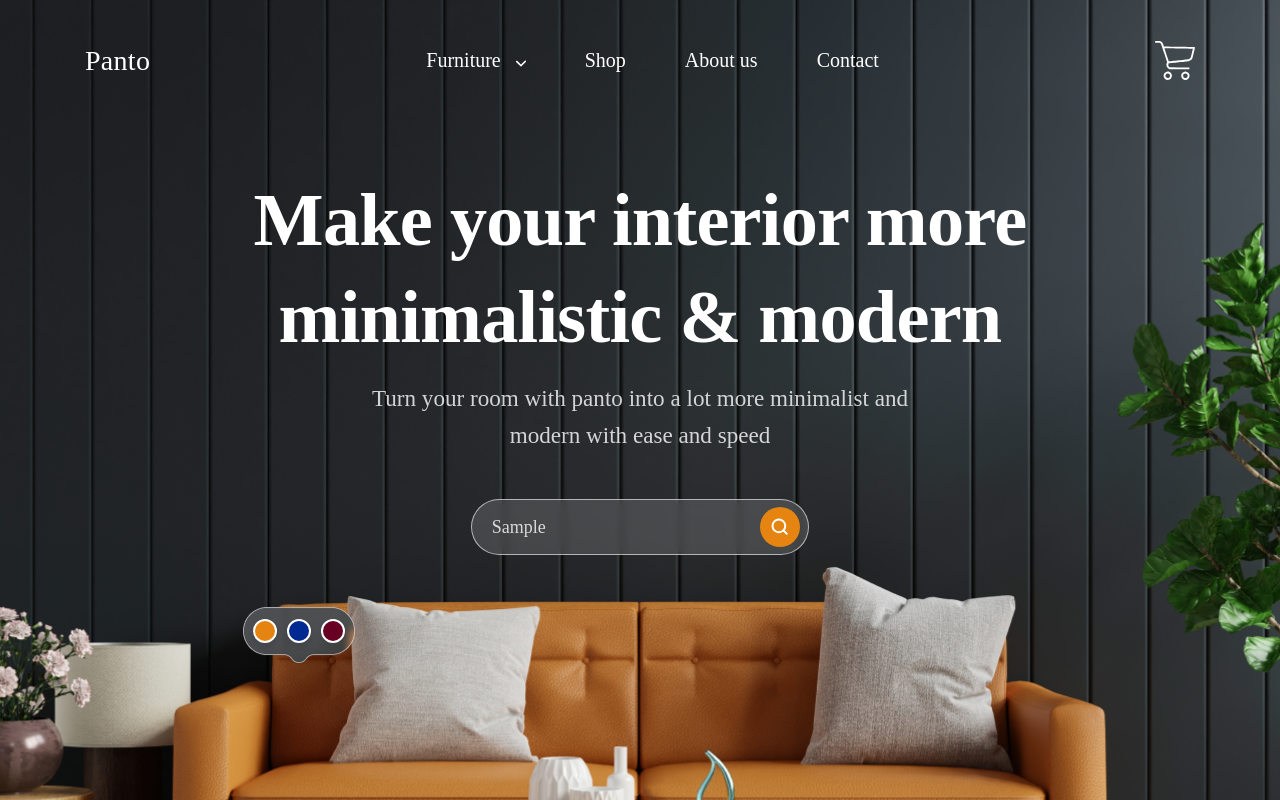
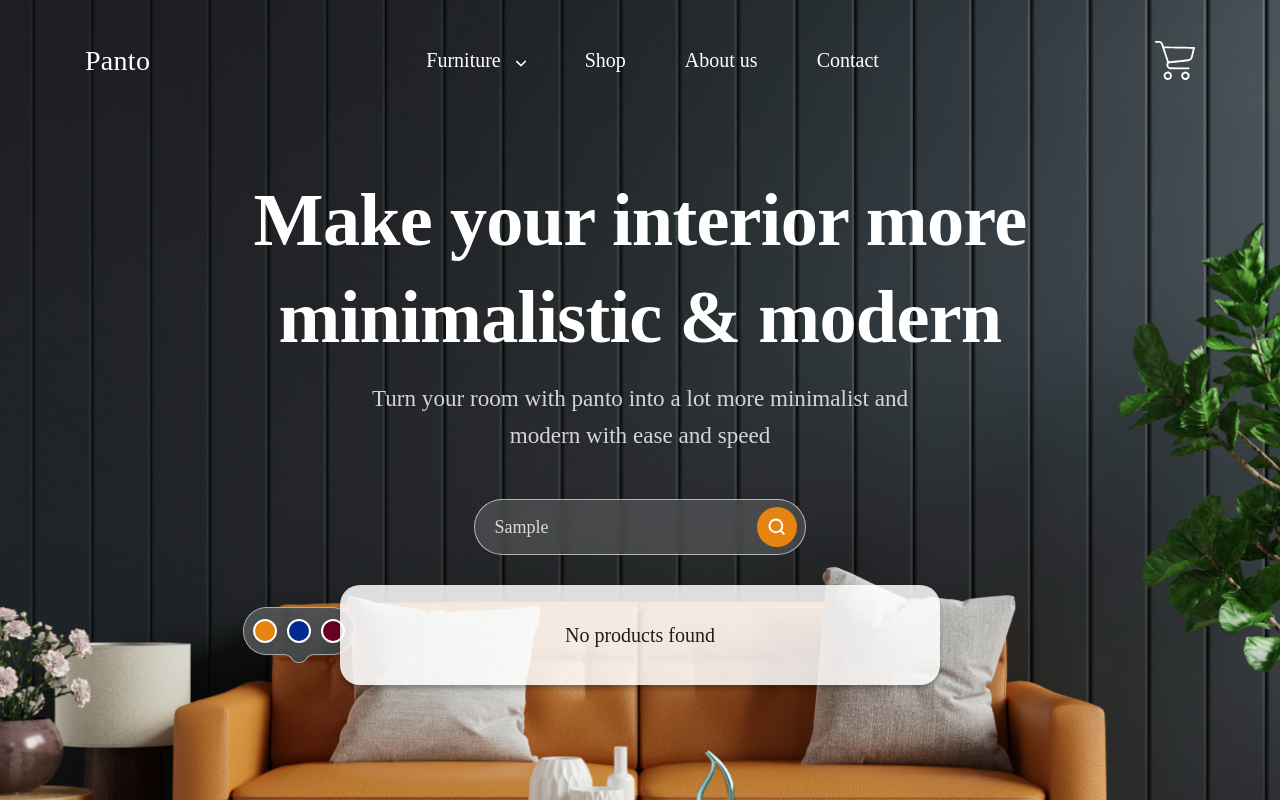
Before and after one commit to BohdanDidukh/furniture, a React (Create React App) app: page / in a window 1280 px wide. Both pictures are taken after typing "Sample" into the empty fields and a click on the button 780 px from the left and 527 px from the top of the page. Shown: the top 800 px of the page. Built offline with nearby package versions, Linux system fonts and the light colour scheme.

Commit message:
Add product search

```diff
--- /dev/null
+++ b/src/components/ProductCardMini/ProductCardMini.module.scss
@@ -0,0 +1,98 @@
+@use "sass:math";
+@import "../../assets/styles/main.scss";
+
+.ProductCardMini {
+  display: flex;
+  flex-direction: row;
+  justify-content: space-between;
+  height: rem(100);
+  margin: rem(20);
+
+  &.fadeIn {
+    opacity: 0;
+    animation: fade-in 0.5s ease-in-out forwards;
+  }
+}
+.ProductCardMini__info {
+  display: flex;
+  flex-direction: row;
+  align-items: center;
+  justify-content: center;
+  gap: rem(30);
+  text-align: left;
+}
+.ProductCardMini__img {
+  width: rem(85);
+  margin-left: auto;
+  margin-right: auto;
+}
+.ProductCardMini__body {
+}
+.ProductCardMini__category {
+  font-family: "Inter";
+  font-style: normal;
+  font-weight: 400;
+  font-size: rem(16);
+  line-height: math.div(20, 16);
+  color: #8d8d8d;
+}
+.ProductCardMini__title {
+  margin: rem(6) 0;
+  font-family: "Inter";
+  font-style: normal;
+  font-weight: 600;
+  font-size: rem(21);
+  line-height: math.div(26, 21);
+  text-transform: capitalize;
+  color: $productColor;
+}
+.ProductCardMini__action {
+  display: flex;
+  flex-direction: row;
+  align-items: center;
+  gap: rem(12);
+}
+.ProductCardMini__price {
+  position: relative;
+  padding-left: rem(10);
+  font-family: "Inter";
+  font-style: normal;
+  font-weight: 600;
+  font-size: rem(21);
+  line-height: math.div(26, 21);
+  color: $productColor;
+  &::before {
+    content: url(../../assets/images/svg/dollar.svg);
+    position: absolute;
+    top: rem(-5);
+    left: rem(-3);
+  }
+}
+.ProductCardMini__button {
+  width: rem(50);
+  height: rem(50);
+  background: $productColor;
+  border-radius: rem(31);
+  color: $productColor;
+}
+
+@media (max-width: 920px) {
+  .ProductCardMini {
+    justify-content: space-around;
+  }
+  .ProductCardMini__action {
+    display: none;
+  }
+  .ProductCardMini__info {
+    justify-content: space-between;
+  }
+}
+
+@keyframes fade-in {
+  0% {
+    opacity: 0;
+  }
+  100% {
+    opacity: 1;
+  }
+}
--- /dev/null
+++ b/src/components/ProductCardMini/ProductCardMini.tsx
@@ -0,0 +1,50 @@
+import React, { FC } from "react";
+
+import { Product } from "../../interfaces/Product";
+
+import styles from "./ProductCardMini.module.scss";
+
+interface ProductCardMiniProps {
+  product: Product;
+}
+
+const ProductCardMini: FC<ProductCardMiniProps> = ({ product }) => (
+  <div className={styles.ProductCardMini} key={product.id}>
+    <div className={styles.ProductCardMini__info}>
+      <img alt="" src={product.image} className={styles.ProductCardMini__img} />
+      <div className={styles.ProductCardMini__body}>
+        <p className={styles.ProductCardMini__category}>
+          {product.category.name}
+        </p>
+        <p className={styles.ProductCardMini__title}>{product.name}</p>
+      </div>
+    </div>
+    <div className={styles.ProductCardMini__action}>
+      <p className={styles.ProductCardMini__price}>{product.price}</p>
+      <button className={styles.ProductCardMini__button}>
+        <svg
+          width="21"
+          height="20"
+          viewBox="0 0 21 20"
+          fill="none"
+          xmlns="http://www.w3.org/2000/svg"
+        >
+          <path
+            d="M20.1342 10.2102C20.1342 9.44107 19.5107 8.81756
+                 18.7415 8.81756H11.7782V1.85427C11.7782 1.08512 11.1547
+                  0.461609 10.3856 0.461609C9.61643 0.461609 8.99291 1.08512
+                   8.99291 1.85427V8.81756H2.02962C1.26048 8.81756 0.636963
+                   9.44107 0.636963 10.2102C0.636963 10.9794 1.26048 11.6029
+                   2.02962 11.6029H8.99291V18.5662C8.99291 19.3353 9.61643
+                   19.9588 10.3856 19.9588C11.1547 19.9588 11.7782 19.3353
+                   11.7782 18.5662V11.6029H18.7415C19.5107 11.6029 20.1342
+                   10.9794 20.1342 10.2102Z"
+            fill="white"
+          />
+        </svg>
+      </button>
+    </div>
+  </div>
+);
+
+export default ProductCardMini;
--- a/src/components/Search/Search.module.scss
+++ b/src/components/Search/Search.module.scss
@@ -2,6 +2,13 @@
 @import "../../assets/styles/main.scss";
 
 .Search {
+  display: flex;
+  flex-direction: column;
+  justify-content: center;
+  align-items: center;
+}
+
+.Search__form {
   display: flex;
   justify-content: space-between;
   align-items: center;
@@ -9,7 +16,7 @@
   margin: auto;
   margin-top: rem(45);
   padding: 8px 8px 8px 20px;
-  @include adaptiveValue("width", 345, 300);
+  @include adaptiveValue("width", 345, 260);
   height: rem(56);
   background: rgba(255, 255, 255, 0.15);
   border: 0.861538px solid rgba(255, 255, 255, 0.6);
@@ -17,9 +24,7 @@
   border-radius: 42px;
 }
 .Search__input {
-  flex: none;
-  order: 0;
-  flex-grow: 0;
+  width: rem(170);
   font-family: "Gilroy";
   font-weight: 400;
   font-size: rem(18);
@@ -39,6 +44,7 @@
   display: flex;
   padding: rem(11);
   gap: rem(10);
+  left: 0;
   width: rem(40);
   height: rem(40);
   background: $accentColor;
@@ -49,3 +55,67 @@
   height: rem(18);
   background: none;
 }
+.Search__results {
+  @include adaptiveValue("width", 650, 300);
+  max-height: rem(400);
+  margin-top: rem(30);
+  overflow: auto;
+  background: rgba(255, 255, 255, 0.85);
+  box-shadow: 0px 4px 4px rgba(0, 0, 0, 0.25);
+  border-radius: 20px;
+  &.fadeIn {
+    opacity: 0;
+    animation: fade-in 0.5s ease-in-out forwards;
+  }
+  &.none {
+    display: none;
+  }
+  overflow-y: scroll;
+  overflow-x: hidden;
+  scrollbar-width: thin;
+  scrollbar-color: #ccc #f5f5f5;
+
+  &::-webkit-scrollbar {
+    width: 10px;
+  }
+
+  &::-webkit-scrollbar-track {
+    border-radius: rem(20);
+    margin: rem(20) 0;
+  }
+
+  &::-webkit-scrollbar-thumb {
+    background-color: #ccc;
+    border-radius: rem(20);
+  }
+
+  &::-webkit-scrollbar-thumb:hover {
+    background-color: #999;
+  }
+}
+.Search__scroll {
+  padding: rem(20) rem(25);
+  width: 100%;
+  height: 100%;
+}
+.Search__error {
+  margin: rem(20);
+  font-size: rem(20);
+  text-align: center;
+}
+@media (max-width: 620px) {
+  .Search__results {
+    max-height: rem(270);
+  }
+}
+
+@keyframes fade-in {
+  0% {
+    opacity: 0;
+    transform: translateY(50px);
+  }
+  100% {
+    opacity: 1;
+    transform: translateY(0px);
+  }
+}
--- a/src/components/Search/Search.tsx
+++ b/src/components/Search/Search.tsx
@@ -1,4 +1,9 @@
-import React, { FC, useState } from "react";
+import React, { FC, useEffect, useState } from "react";
+import { useDispatch, useSelector } from "react-redux";
+
+import { setSearchTerm } from "../../store/slices/productSlice";
+import { RootState } from "../../store/rootReducer";
+import ProductCardMini from "../ProductCardMini/ProductCardMini";
 
 import styles from "./Search.module.scss";
 
@@ -6,13 +11,23 @@ interface SearchProps {}
 
 const Search: FC<SearchProps> = () => {
   const [query, setQuery] = useState("");
+  const searchResult = useSelector(
+    (state: RootState) => state.product.searchResult
+  );
+  const dispatch = useDispatch();
 
   const handleSubmit = (e: React.FormEvent<HTMLFormElement>) => {
     e.preventDefault();
+    dispatch(setSearchTerm(query));
   };
 
+  useEffect(() => {
+    dispatch(setSearchTerm(query));
+  }, [query, dispatch]);
+
   return (
-    <form className={styles.Search} onSubmit={handleSubmit}>
+    <div className={styles.Search}>
+      <form className={styles.Search__form} onSubmit={handleSubmit}>
         <input
           className={styles.Search__input}
           type="text"
@@ -21,7 +36,10 @@ const Search: FC<SearchProps> = () => {
           placeholder="Search furniture"
         />
         <button className={styles.Search__button} type="submit">
-        <svg className={styles.Search__icon} xmlns="http://www.w3.org/2000/svg">
+          <svg
+            className={styles.Search__icon}
+            xmlns="http://www.w3.org/2000/svg"
+          >
             <path
               fill="none"
               d="M15.75 15.75L12.3855 12.3795M14.25 7.875C14.25
@@ -33,12 +51,28 @@ const Search: FC<SearchProps> = () => {
             1.5C9.56576 1.5 11.1873 2.17165 12.3828 3.36719C13.5784
             4.56274 14.25 6.18424 14.25 7.875Z"
               stroke="white"
-            stroke-width="2"
-            stroke-linecap="round"
+              strokeWidth="2"
+              strokeLinecap="round"
             />
           </svg>
         </button>
       </form>
+      <div
+        className={`${styles.Search__results} ${
+          query.length > 0 ? styles.fadeIn : styles.none
+        }`}
+      >
+        <div className={styles.Search__scroll}>
+          {searchResult.length === 0 ? (
+            <h2 className={styles.Search__error}>No products found</h2>
+          ) : (
+            searchResult.map((product, index) => (
+              <ProductCardMini key={index} product={product} />
+            ))
+          )}
+        </div>
+      </div>
+    </div>
   );
 };
 
--- a/src/store/slices/productSlice.ts
+++ b/src/store/slices/productSlice.ts
@@ -1,10 +1,18 @@
 import { createSlice } from "@reduxjs/toolkit";
 
 import products from "../../data/data";
+import { Product } from "../../interfaces/Product";
 
-const productSlice = createSlice({
-  name: "product",
-  initialState: {
+interface ProductState {
+  filters: { category: string; position: string }[];
+  activeFilter: string;
+  products: Product[];
+  filteredProducts: Product[];
+  searchTerm: string;
+  searchResult: Product[];
+}
+
+const initialState: ProductState = {
   filters: [
     { category: "Chairs", position: "0 " },
     { category: "Lamps", position: "25%" },
@@ -14,7 +22,13 @@ const productSlice = createSlice({
   activeFilter: "Chairs",
   products: products,
   filteredProducts: products,
-  },
+  searchTerm: "",
+  searchResult: [],
+};
+
+const productSlice = createSlice({
+  name: "product",
+  initialState,
   reducers: {
     setActiveFilter: (state, action) => {
       state.activeFilter = action.payload;
@@ -22,8 +36,14 @@ const productSlice = createSlice({
         (product) => product.category.name === action.payload
       );
     },
+    setSearchTerm: (state, action) => {
+      state.searchTerm = action.payload;
+      state.searchResult = state.products.filter((product) =>
+        product.name.toLowerCase().includes(action.payload.toLowerCase())
+      );
+    },
   },
 });
 
-export const { setActiveFilter } = productSlice.actions;
+export const { setActiveFilter, setSearchTerm } = productSlice.actions;
 export default productSlice.reducer;
```
Lines whose indentation alone changed are shown as unchanged.
